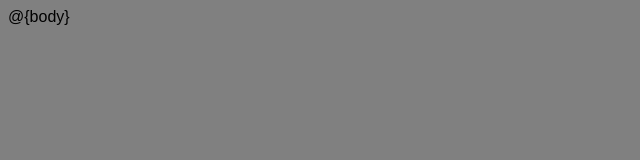
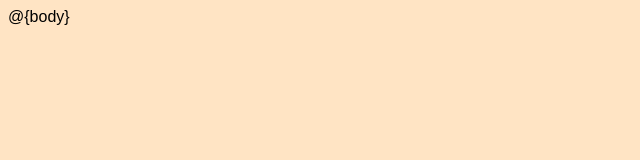
Before and after one commit to Bigkaboon/Nasdaq-data, a website: page views/layout.html in a window 1280 px wide. Shown: the whole page, without its empty margins (0-640 px from the left). Drawn offline with nearby package versions, Linux system fonts and the light colour scheme.

Commit message:
update background color

```diff
--- a/views/layout.html
+++ b/views/layout.html
@@ -8,11 +8,11 @@
     <script src="https://cdnjs.cloudflare.com/ajax/libs/jquery/3.1.1/jquery.min.js"></script>
     <script src="https://cdnjs.cloudflare.com/ajax/libs/xterm/3.14.5/xterm.min.js"></script>
     <script src="https://cdnjs.cloudflare.com/ajax/libs/xterm/3.14.5/addons/attach/attach.js"></script>
-    <link rel="stylesheet" href="style.css">
     <title>Python Terminal by Code Institute</title>
     <style>
         body {
             font-family: Arial;
+            background-color: bisque;
         }
 
         /**
--- a/views/style.css
+++ /dev/null
@@ -1,3 +0,0 @@
-body {
-    background-color: gray;
-}
```
